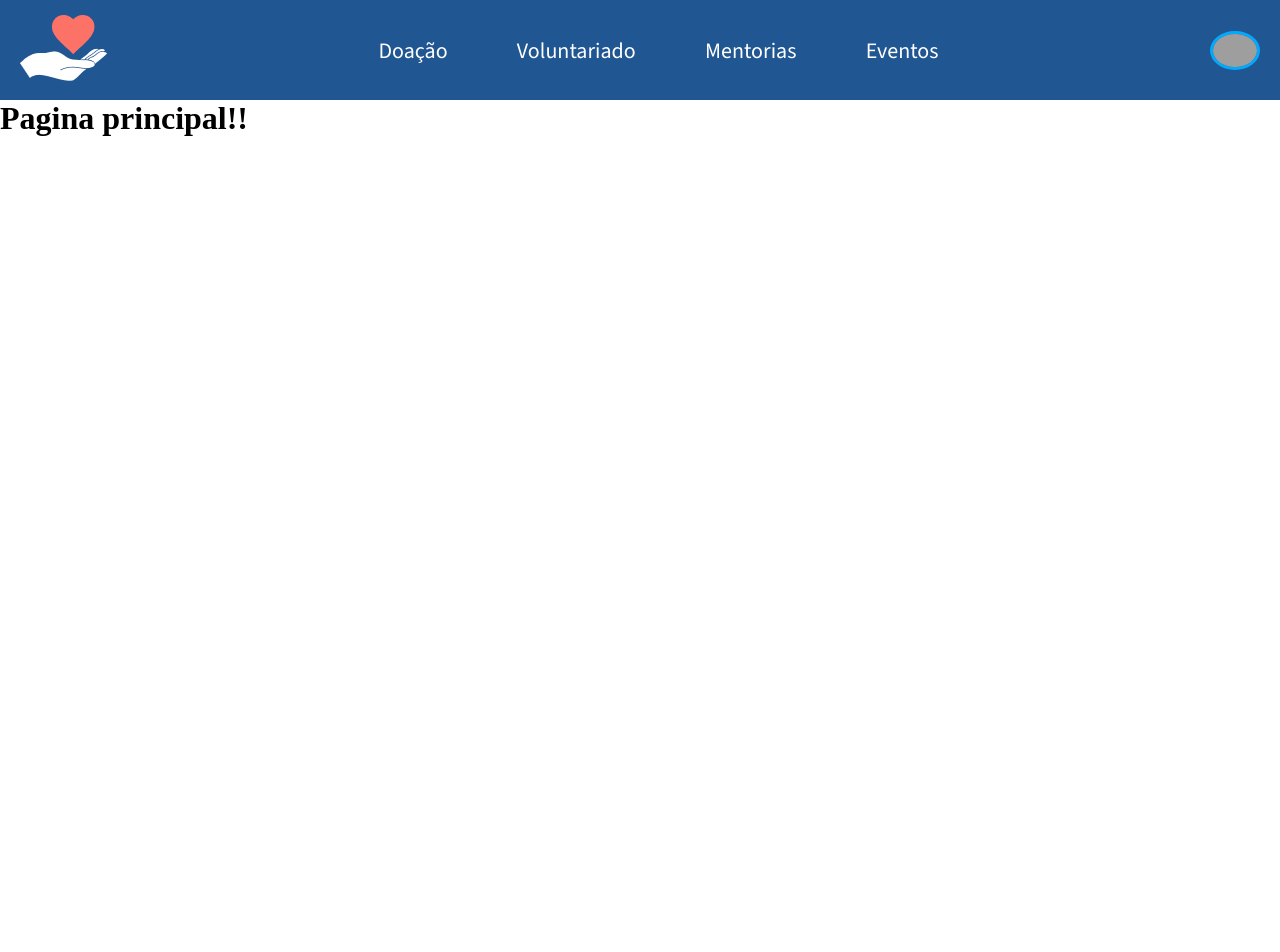
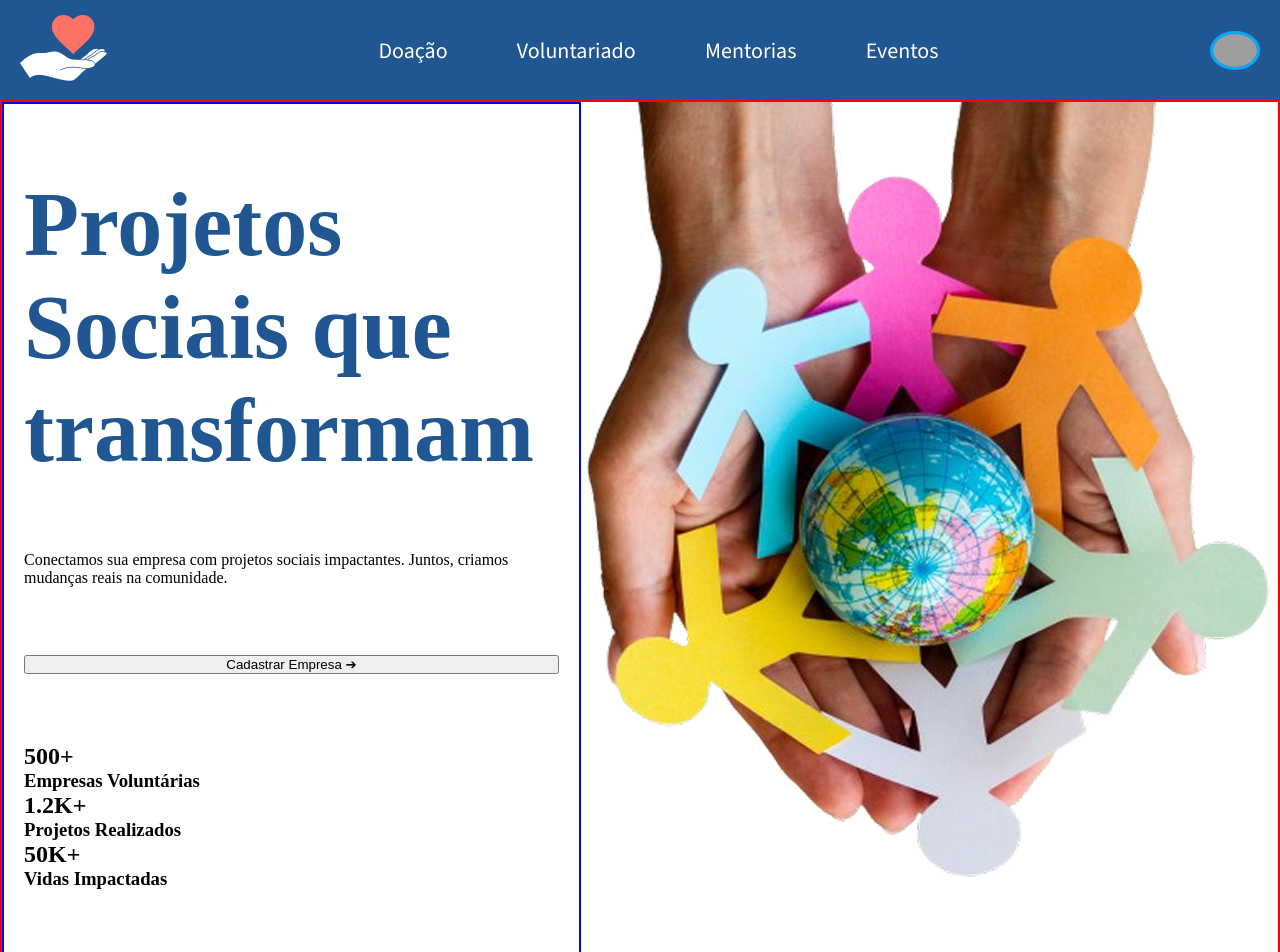
Before and after one commit to Luiz-de-Lima/desafio-connect, a React (Vite) app: page / in a window 1280 px wide. Shown: the top 952 px of the page. Before the commit the page ends 800 px from the top, so only its background shows below. Built offline with nearby package versions, Linux system fonts and the light colour scheme; grey boxes are pictures that could not be loaded.

Commit message:
codigo segunda

```diff
--- a/src/components/header/Header.jsx
+++ b/src/components/header/Header.jsx
@@ -1,10 +1,23 @@
 import { Link } from "react-router-dom";
 import Logo from "../../assets/images/logo.png";
 import S from "./header.module.scss";
-import { useState } from "react";
+import { useEffect, useState } from "react";
 
 export default function Header() {
   const [menuAberto, setMenuAberto] = useState(false);
+  const [isMobile, setIsMobile] = useState(window.innerWidth <= 768);
+
+  useEffect(() => {
+    function menuMobile() {
+      setIsMobile(window.innerWidth <= 768);
+      if (window.innerWidth > 768) {
+        setMenuAberto(false);
+      }
+    }
+
+    window.addEventListener("resize", menuMobile);
+    return () => window.removeEventListener("resize", menuMobile);
+  }, []);
 
   return (
     <>
@@ -18,6 +31,7 @@
             />
           </Link>
         </section>
+        {!isMobile && (
           <nav className={S.nav}>
             <Link className={S.link} to="/doacao">
               Doação
@@ -32,6 +46,7 @@
               Eventos
             </Link>
           </nav>
+        )}
         <img
           className={S.imgUser}
           src="https://avatars.githubusercontent.com/u/118212495?v=4"
@@ -43,7 +58,40 @@
         <Link to={"/usuario"}>Vincius Bispo</Link>
         <Link>Meu Voluntariado</Link>
         <Link>Configurações de conta</Link>
-        <Link>Sair</Link>
+        {isMobile && (
+          <div>
+            <Link
+              className={S.link}
+              to="/doacao"
+              onClick={() => setMenuAberto(false)}
+            >
+              Doação
+            </Link>
+            <Link
+              className={S.link}
+              to="/voluntariado"
+              onClick={() => setMenuAberto(false)}
+            >
+              Voluntariado
+            </Link>
+            <Link
+              className={S.link}
+              to="/mentoria"
+              onClick={() => setMenuAberto(false)}
+            >
+              Mentorias
+            </Link>
+            <Link
+              className={S.link}
+              to="/eventosEP"
+              onClick={() => setMenuAberto(false)}
+            >
+              Eventos
+            </Link>
+          </div>
+        )}
+
+        <Link onClick={() => setMenuAberto(false)}>Sair</Link>
       </nav>
     </>
   );
--- a/src/components/header/header.module.scss
+++ b/src/components/header/header.module.scss
@@ -34,7 +34,7 @@
 .navUser {
   position: absolute;
   right: 0;
-  top: 12%;
+  top: 5rem;
   background-color: #205691;
   a {
     display: block;
@@ -47,3 +47,15 @@
 .closedNav {
   display: none;
 }
+
+@media (max-width: 768px) {
+  .imgLogo {
+    max-width: 57px;
+  }
+}
+
+// @media (max-width: 500px) {
+//   .link {
+//     font-size: 10px;
+//   }
+// }
--- a/src/pages/home/Home.jsx
+++ b/src/pages/home/Home.jsx
@@ -1,9 +1,35 @@
-import React from "react";
+import S from "./home.module.scss";
+import Banner from "../../assets/images/banner.png";
 
 export default function Home() {
   return (
-    <div>
-      <h1>Pagina principal!!</h1>
-    </div>
+    <main className={S.main}>
+      <section className={S.info}>
+        <h1>Projetos Sociais que transformam</h1>
+        <p>
+          Conectamos sua empresa com projetos sociais impactantes. Juntos,
+          criamos mudanças reais na comunidade.
+        </p>
+        <button>Cadastrar Empresa ➔</button>
+        <section className={S.infoDados}>
+          <article>
+            <h2>500+</h2>
+            <h3>Empresas Voluntárias</h3>
+          </article>
+          <article>
+            <h2>1.2K+</h2>
+            <h3>Projetos Realizados</h3>
+          </article>
+          <article>
+            <h2>50K+</h2>
+            <h3>Vidas Impactadas</h3>
+          </article>
+        </section>
+      </section>
+      <img
+        src={Banner}
+        alt="Imagem de mãos segurando o globo terrestre representando a responsabilidade social e ambiental."
+      />
+    </main>
   );
 }
--- /dev/null
+++ b/src/pages/home/home.module.scss
@@ -0,0 +1,18 @@
+.main {
+  border: solid 2px red;
+  display: flex;
+  justify-content: space-between;
+}
+
+.info {
+  border: solid 2px rgb(0, 4, 255);
+  display: flex;
+  flex-direction: column;
+  justify-content: space-evenly;
+  padding: 0 20px;
+  //   align-items: center;
+  h1 {
+    font-size: 90px;
+    color: #205691;
+  }
+}
```
Also changed, not shown: src/assets/images/banner.png (added). Lines whose indentation alone changed are shown as unchanged.
